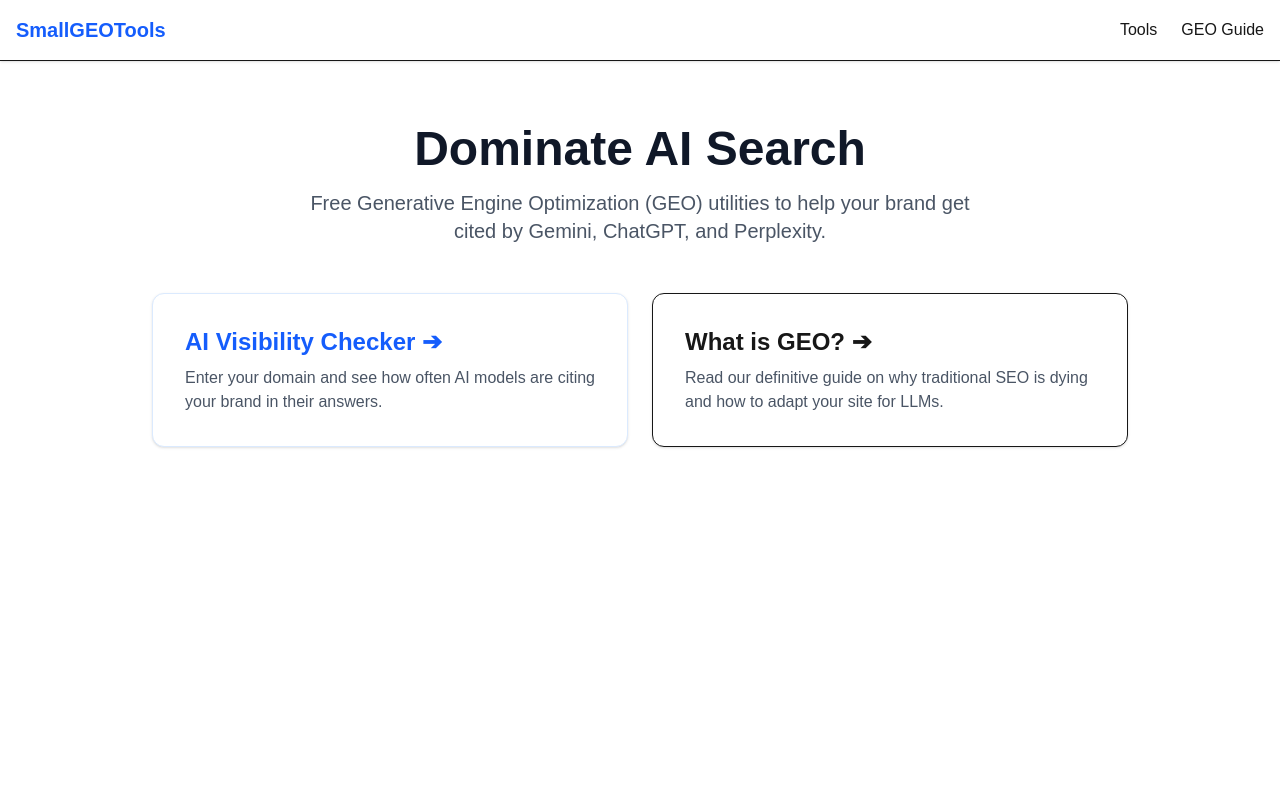
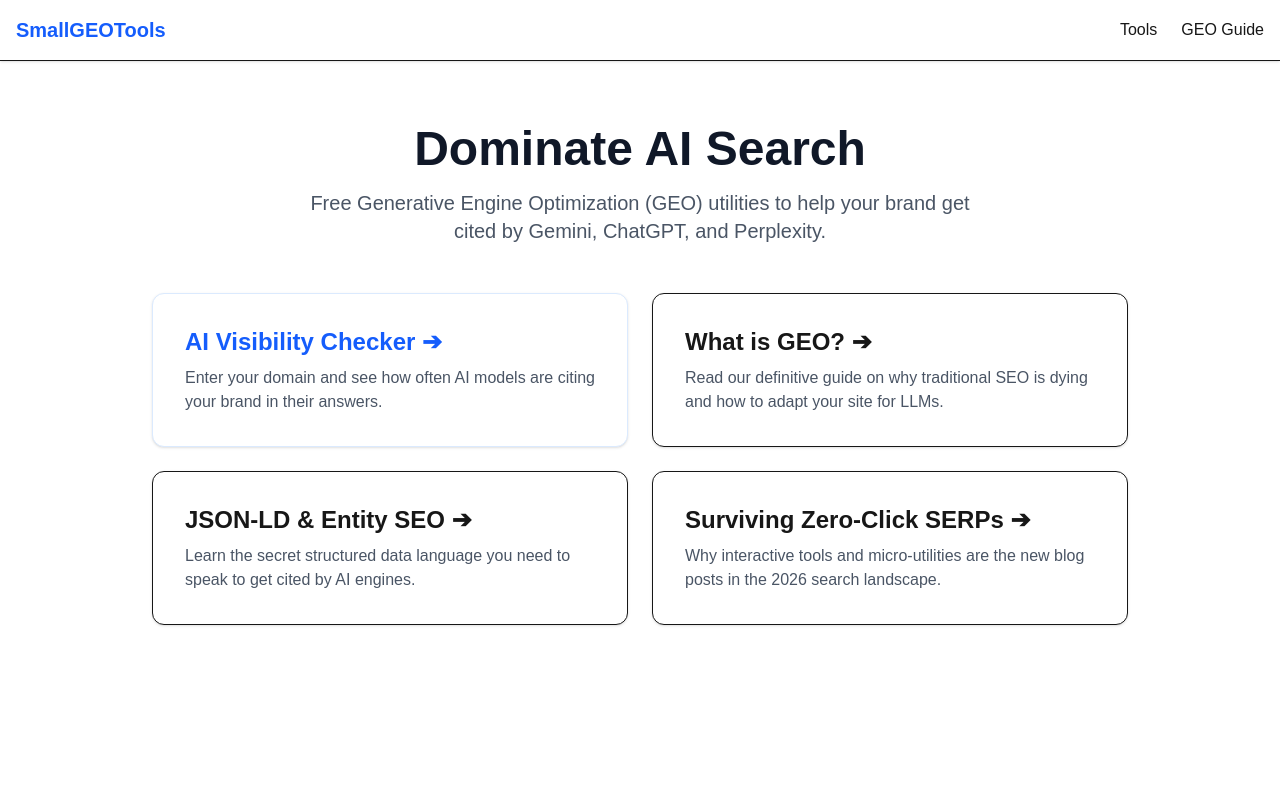
Before and after one commit to trendingclf/smallgeotools, a Next.js app: page / in a window 1280 px wide. Shown: the top 800 px of the page. Built offline with nearby package versions, Linux system fonts and the light colour scheme.

Commit message:
Added new blog posts

```diff
--- a/app/page.tsx
+++ b/app/page.tsx
@@ -9,14 +9,28 @@ export default function Home() {
       </header>
 
       <div className="grid md:grid-cols-2 gap-6 mt-12">
+        {/* Tool Card */}
         <a href="/tools/visibility-checker" className="block p-8 bg-white border rounded-xl shadow-sm hover:shadow-md transition border-blue-100">
           <h2 className="text-2xl font-bold text-blue-600 mb-2">AI Visibility Checker ➔</h2>
           <p className="text-gray-600">Enter your domain and see how often AI models are citing your brand in their answers.</p>
         </a>
 
+        {/* Blog Card 1 */}
         <a href="/blog/what-is-geo" className="block p-8 bg-white border rounded-xl shadow-sm hover:shadow-md transition">
           <h2 className="text-2xl font-bold mb-2">What is GEO? ➔</h2>
           <p className="text-gray-600">Read our definitive guide on why traditional SEO is dying and how to adapt your site for LLMs.</p>
+        </a>
+
+        {/* Blog Card 2 */}
+        <a href="/blog/json-ld-entity-seo" className="block p-8 bg-white border rounded-xl shadow-sm hover:shadow-md transition">
+          <h2 className="text-2xl font-bold mb-2">JSON-LD & Entity SEO ➔</h2>
+          <p className="text-gray-600">Learn the secret structured data language you need to speak to get cited by AI engines.</p>
+        </a>
+
+        {/* Blog Card 3 */}
+        <a href="/blog/zero-click-serp-survival" className="block p-8 bg-white border rounded-xl shadow-sm hover:shadow-md transition">
+          <h2 className="text-2xl font-bold mb-2">Surviving Zero-Click SERPs ➔</h2>
+          <p className="text-gray-600">Why interactive tools and micro-utilities are the new blog posts in the 2026 search landscape.</p>
         </a>
       </div>
     </div>
```
